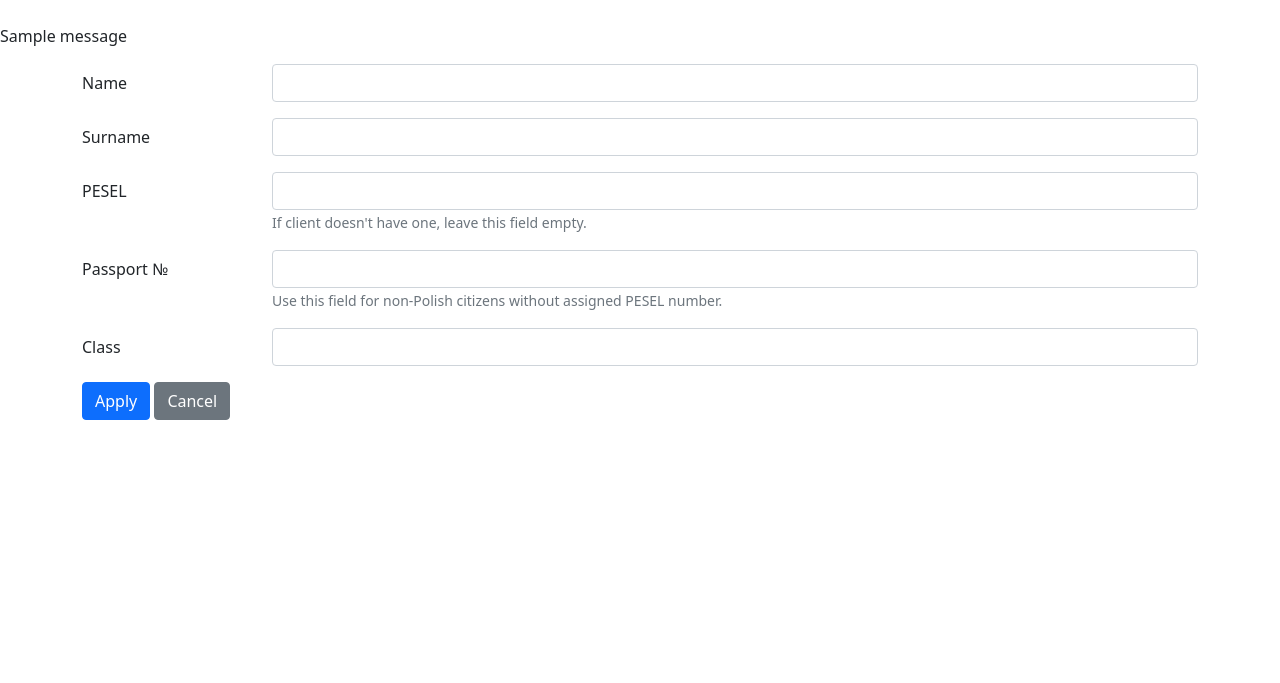
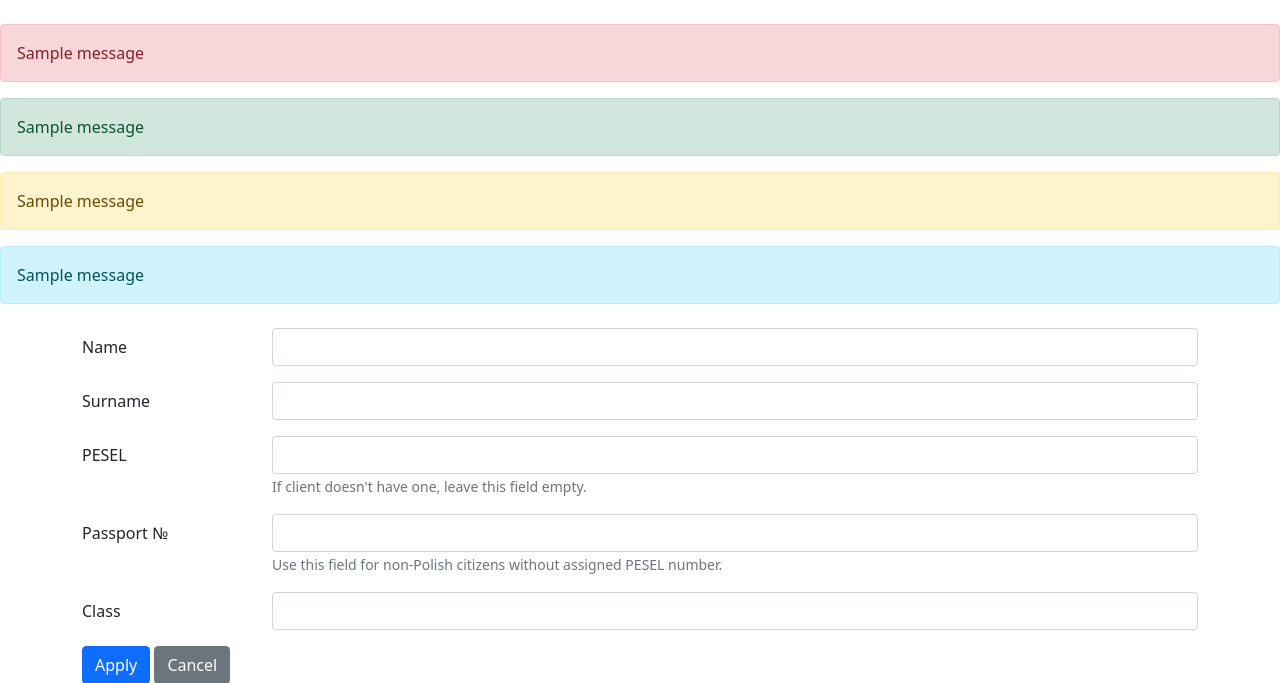
Before and after one commit to sardonicscallop/canteenmanager, a Flask app: page /clients/add in a window 1280 px wide. Shown: the part 117-800 px from the top of the page. Before the commit the page ends 537 px from the top, so only its background shows below. Run offline with Flask 2, Linux system fonts and the light colour scheme; tables that the repository leaves empty hold one stand-in row (values such as "Sample post"); one stand-in notice (Sample message) is shown; some libraries are stand-ins or nearby versions.

Commit message:
Flashing now uses categories

```diff
--- a/clients.py
+++ b/clients.py
@@ -49,7 +49,7 @@
         elif not surname:
             error = 'Surname is required.'
         elif not pesel and not passport_no:
-            error = 'Either pesel or passport no. is required.'
+            error = 'Either PESEL or passport no. is required.'
 
         if error is None:
             client = models.Client(name, surname, pesel, passport_no, st_class)
@@ -64,10 +64,12 @@
                     client.new_id()
                     attempts += 1
                 else:
+                    info = f"Client {client.name} {client.surname} registered successfully with ID {client.id}."
+                    flash(info, "success")
                     break
 
         if error:
-            flash(error)
+            flash(error, "error")
     return render_template("clients/add.html", page_name=page_name)
 
 
--- a/templates/base.html
+++ b/templates/base.html
@@ -63,8 +63,17 @@
    <header class="container">
     <h2 class="my-4 border-bottom">{{ page_name }}</h2>
    </header> {% endif %}
-   {% for message in get_flashed_messages() %}
-     <div class="flash">{{ message }}</div>
+   {% for message in get_flashed_messages(category_filter=["error"]) %}
+     <div class="alert alert-danger">{{ message }}</div>
+   {% endfor %}
+   {% for message in get_flashed_messages(category_filter=["success"]) %}
+     <div class="alert alert-success">{{ message }}</div>
+   {% endfor %}
+   {% for message in get_flashed_messages(category_filter=["warning"]) %}
+     <div class="alert alert-warning">{{ message }}</div>
+   {% endfor %}
+   {% for message in get_flashed_messages(category_filter=["info"]) %}
+     <div class="alert alert-info">{{ message }}</div>
    {% endfor %}
    {% if toolbar %}
         <nav class="nav">
```
